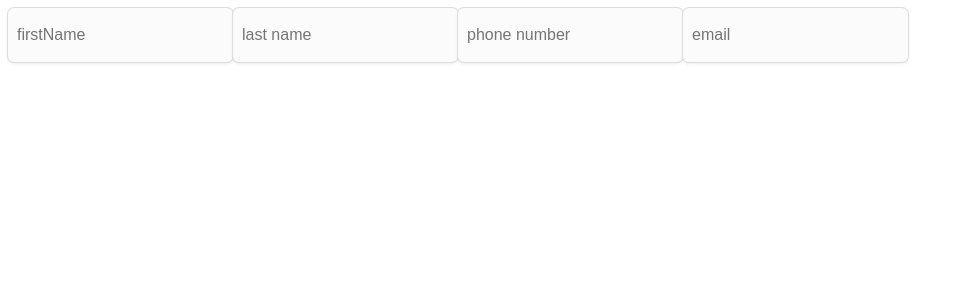
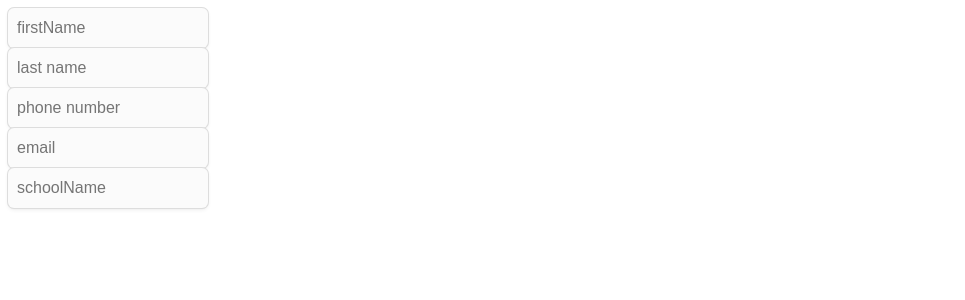
Before and after one commit to carlos-escamilla33/cv_app, a React (Vite) app: page / in a window 1280 px wide. Shown: the top 300 px of the page, without its empty margins (0-965 px from the left). Built offline with nearby package versions, Linux system fonts and the light colour scheme.

Commit message:
created schoolName input

```diff
--- a/src/components/FormBuilderContainer/FormBuilderContainer.jsx
+++ b/src/components/FormBuilderContainer/FormBuilderContainer.jsx
@@ -7,6 +7,8 @@ function FormBuilderContainer() {
         lastName: "",
         phoneNumber: "",
         email: "",
+        schoolName: "",
+        major: "",
     });
 
     function handleInputChange(e) {
--- a/src/components/Profile/Profile.css
+++ b/src/components/Profile/Profile.css
@@ -1,8 +1,8 @@
 
 #profile-container {
     display: flex;
-    flex-direction: "column";
+    flex-direction: column;
     /* background-color: black; */
-    height: 100vh;
-    width: 60vw;
+    height: 200px;
+    width: 200px;
 }
--- a/src/components/Profile/Profile.jsx
+++ b/src/components/Profile/Profile.jsx
@@ -6,7 +6,7 @@ function Profile({profile, handleInputChange}) {
 
     return (
         <div id="profile-container">
-            <ProfileInput type="text" placeholder="firstName" name="firstName"
+            <ProfileInput type="text" placeholder={"firstName"} name="firstName"
              handleInputChange={handleInputChange} value={profile.firstName}/>
 
             <ProfileInput type="text" placeholder={"last name"} name="lastName"
@@ -17,6 +17,9 @@ function Profile({profile, handleInputChange}) {
 
             <ProfileInput type="email" placeholder={"email"} name="email"
              handleInputChange={handleInputChange} value={profile.email}/>
+
+             <ProfileInput type="text" placeholder={"schoolName"} name="schoolName"
+              handleInputChange={handleInputChange} value={profile.schoolName}/>
         </div>
     )
 }
```
